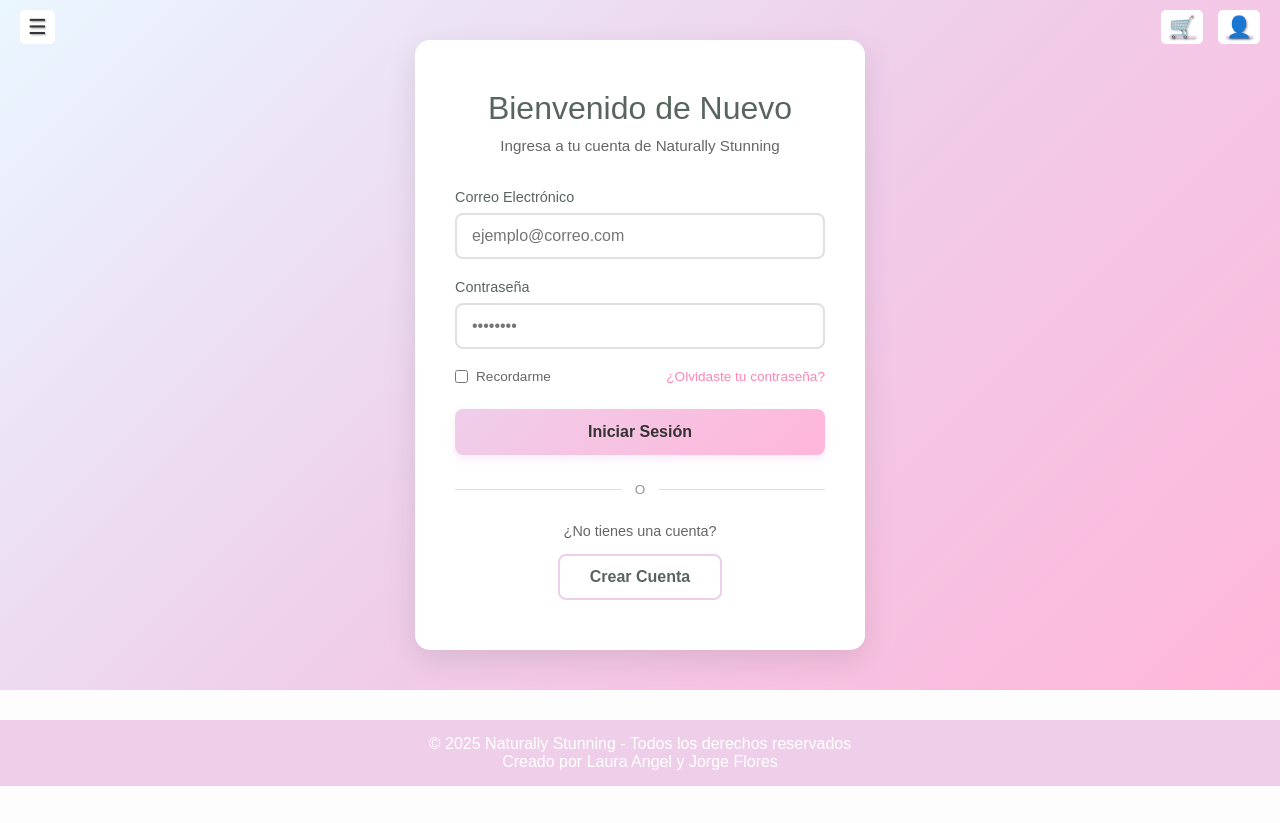
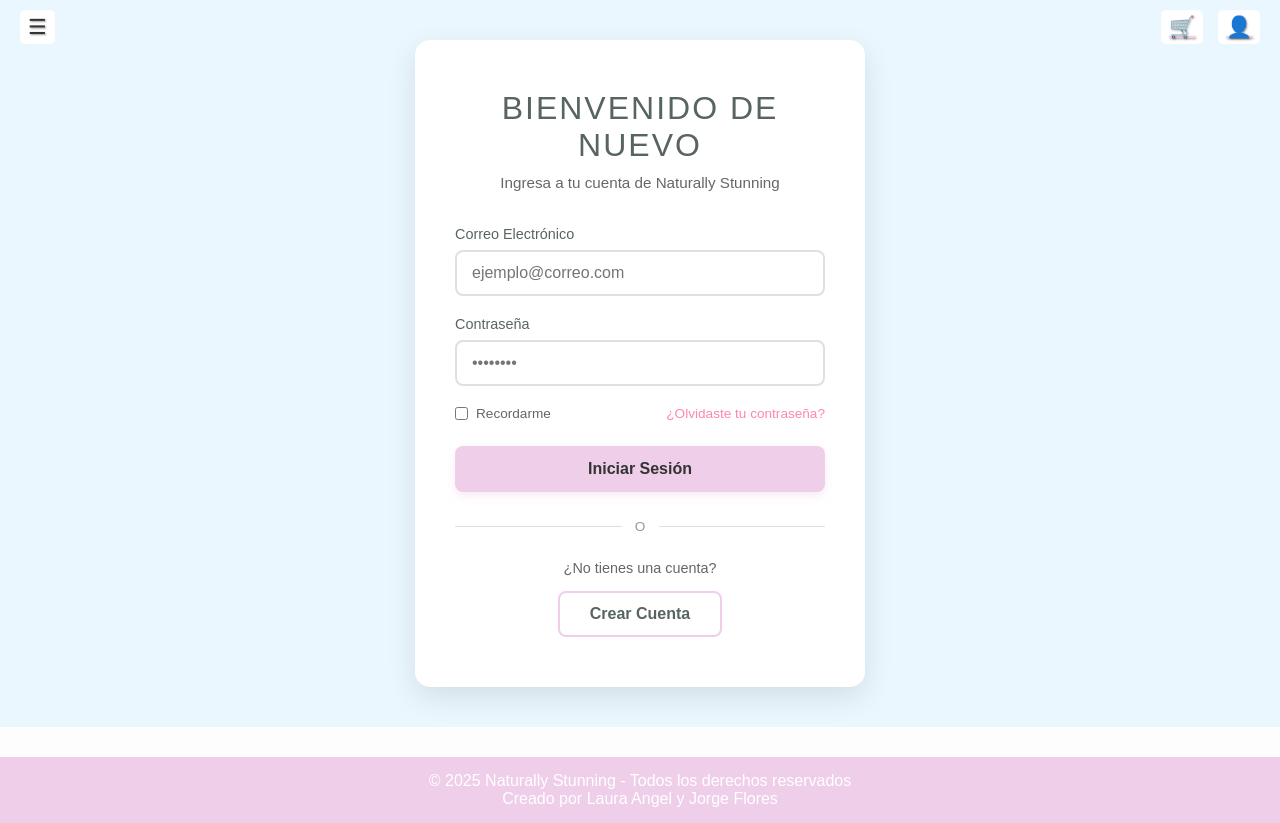
Before and after one commit to laujml/NaturallyStunning, a plain HTML site: page login.html in a window 1280 px wide. Before the commit the page ends 800 px from the top, so only its background shows below. Drawn offline with Linux system fonts and the light colour scheme.

Commit message:
Update login.css

```diff
--- a/css/login.css
+++ b/css/login.css
@@ -21,7 +21,7 @@
     align-items: center;
     justify-content: center;
     padding: 40px 20px;
-    background: linear-gradient(135deg, #EAF7FF 0%, #EFCEEA 50%, #FFB6D9 100%);
+    background: #EAF7FF;
 }
 
 /* ============================================
@@ -46,6 +46,8 @@
     color: #58655F;
     margin-bottom: 10px;
     font-weight: 400;
+    text-transform: uppercase;
+    letter-spacing: 2px;
 }
 
 .login-header p {
@@ -126,7 +128,7 @@
 .btn-login {
     width: 100%;
     padding: 14px;
-    background: linear-gradient(135deg, #EFCEEA 0%, #FFB6D9 100%);
+    background: #EFCEEA;
     color: #333;
     border: none;
     border-radius: 8px;
@@ -138,9 +140,9 @@
 }
 
 .btn-login:hover {
-    background: linear-gradient(135deg, #FFB6D9 0%, #FF85B3 100%);
+    background: #e6c56b;
     transform: translateY(-2px);
-    box-shadow: 0 6px 15px rgba(255, 182, 217, 0.5);
+    box-shadow: 0 6px 15px rgba(230, 197, 107, 0.5);
 }
 
 .btn-login:active {
```
